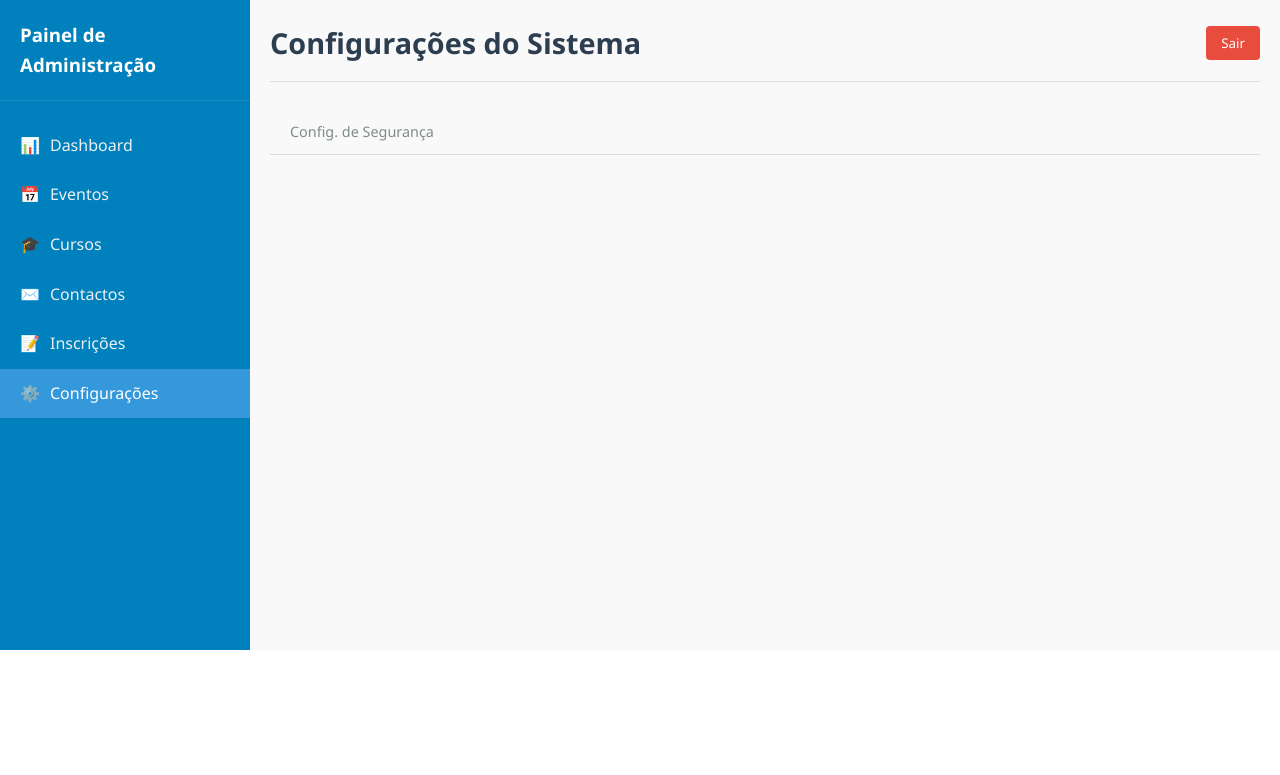
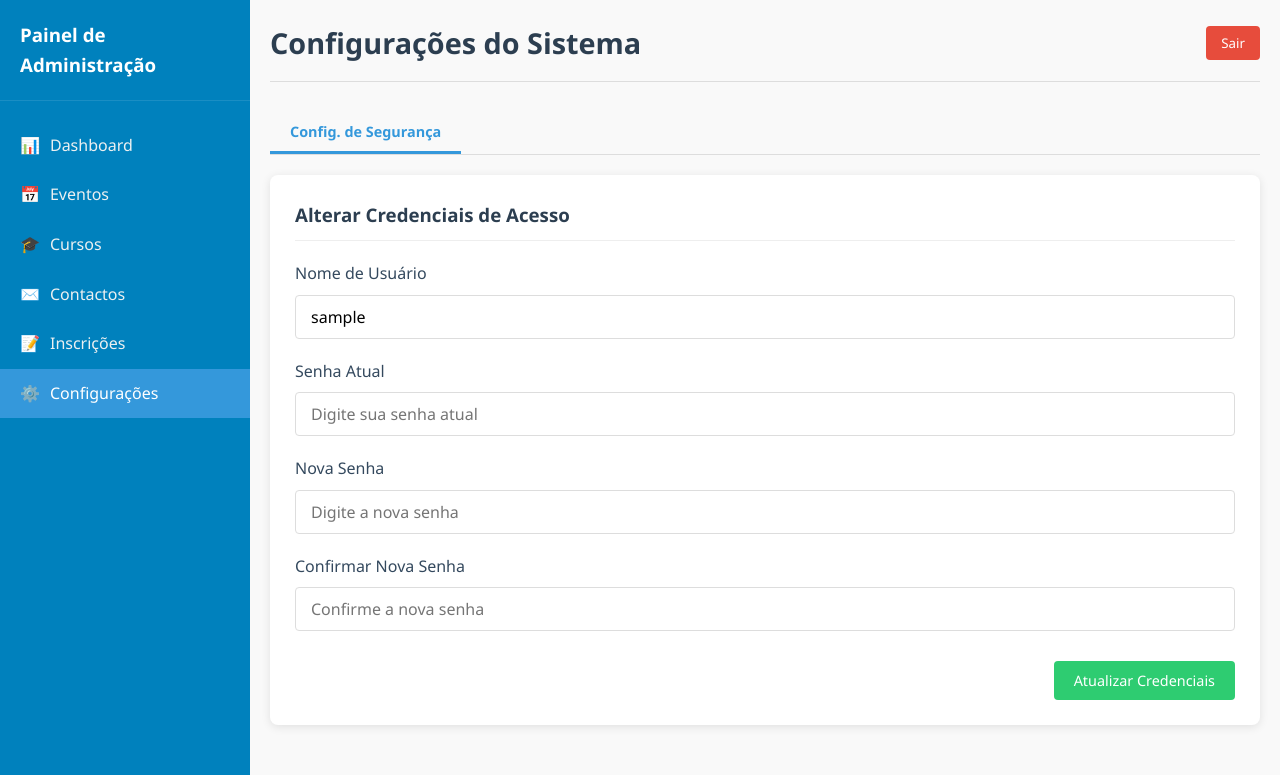
Before and after one commit to OrlandoMartinho/sistema_de_inscricao_v2, a PHP site: page /pages/admin/admin-config.php in a window 1280 px wide. Shown: the part 150-925 px from the top of the page. Before the commit the page ends 800 px from the top, so only its background shows below. Run offline with PHP 8.4, Linux system fonts and the light colour scheme; the visitor is signed in with stand-in values (Sample User, id 1).

Commit message:
finishing any views

```diff
--- a/pages/admin/admin-config.php
+++ b/pages/admin/admin-config.php
@@ -1,11 +1,54 @@
 <?php
-
 session_start();
 if (!isset($_SESSION['loggedin']) || $_SESSION['loggedin'] !== true) {
     header("Location: login.php");
     exit;
 }
 
+include('../../config/connection.php');
+
+// Processar o formulário de alteração de senha
+if ($_SERVER['REQUEST_METHOD'] == 'POST') {
+    $current_password = $_POST['current_pass'] ?? '';
+    $new_password = $_POST['new_pass'] ?? '';
+    $confirm_password = $_POST['confirm_pass'] ?? '';
+
+    // Verificar se a nova senha e a confirmação coincidem
+    if ($new_password !== $confirm_password) {
+        $_SESSION['msg'] = '<div class="alert error">As senhas não coincidem!</div>';
+        header("Location: admin-config.php");
+        exit;
+    }
+
+    // Obter a senha atual do banco de dados
+    $username = $_SESSION['username'];
+    $stmt = $conn->prepare("SELECT password FROM admin_users WHERE username = ?");
+    $stmt->bind_param("s", $username);
+    $stmt->execute();
+    $result = $stmt->get_result();
+    $user = $result->fetch_assoc();
+
+    // Verificar a senha atual
+    if (!password_verify($current_password, $user['password'])) {
+        $_SESSION['msg'] = '<div class="alert error">Senha atual incorreta!</div>';
+        header("Location: admin-config.php");
+        exit;
+    }
+
+    // Atualizar a senha no banco de dados
+    $hashed_password = password_hash($new_password, PASSWORD_DEFAULT);
+    $update_stmt = $conn->prepare("UPDATE admin_users SET password = ? WHERE username = ?");
+    $update_stmt->bind_param("ss", $hashed_password, $username);
+
+    if ($update_stmt->execute()) {
+        $_SESSION['msg'] = '<div class="alert success">Senha atualizada com sucesso!</div>';
+    } else {
+        $_SESSION['msg'] = '<div class="alert error">Erro ao atualizar a senha!</div>';
+    }
+
+    header("Location: admin-config.php");
+    exit;
+}
 ?>
 
 <!DOCTYPE html>
@@ -15,7 +58,23 @@ if (!isset($_SESSION['loggedin']) || $_SESSION['loggedin'] !== true) {
     <meta name="viewport" content="width=device-width, initial-scale=1.0">
     <title>Admin - Configurações</title>
     <link rel="stylesheet" href="../css1/admin/config.css">
-
+    <style>
+        .alert {
+            padding: 10px;
+            margin-bottom: 15px;
+            border-radius: 4px;
+        }
+        .error {
+            background-color: #ffdddd;
+            color: #d8000c;
+            border: 1px solid #d8000c;
+        }
+        .success {
+            background-color: #ddffdd;
+            color: #4F8A10;
+            border: 1px solid #4F8A10;
+        }
+    </style>
 </head>
 <body>
     <header style="background-image: url('../../img/ac.jpg'); height: 150px;">
@@ -42,47 +101,42 @@ if (!isset($_SESSION['loggedin']) || $_SESSION['loggedin'] !== true) {
         <div class="admin-content">
             <div class="admin-header">
                 <h2>Configurações do Sistema</h2>
-                <button class="logout-btn" onclick="window.location.href='login.html'">Sair</button>
+                <button class="logout-btn" onclick="window.location.href='logout.php'">Sair</button>
             </div>
 
             <div class="settings-tabs">
-
-                <button class="tab-btn" onclick="openTab(event, 'email-settings')">Config. de Segurança</button>
-
+                <button class="tab-btn active" onclick="openTab(event, 'email-settings')">Config. de Segurança</button>
             </div>
 
-            <div id="email-settings" class="tab-content">
+            <div id="email-settings" class="tab-content active">
                 <div class="settings-form">
-                    <h3>Alterar Credenciais de Email</h3>
-                    <form action="admin-config/receber-credencias.php" method="post">
-
+                    <h3>Alterar Credenciais de Acesso</h3>
+                    <form action="admin-config.php" method="post">
                         <?php
                             if(isset($_SESSION['msg'])){
-                            echo ($_SESSION['msg']);
+                                echo $_SESSION['msg'];
                                 unset($_SESSION['msg']);
                             }
-
                         ?>
 
-
                         <div class="form-group">
-                            <label for="smtp-user">Email de Acesso</label>
-                            <input type="email" id="smtp-user" value=" <?php echo 'admin@gmail.com' ?>">
+                            <label for="smtp-user">Nome de Usuário</label>
+                            <input type="text" id="smtp-user" value="<?php echo htmlspecialchars($_SESSION['username'] ?? 'admin'); ?>" readonly>
                         </div>
 
                         <div class="form-group">
                             <label for="current-pass">Senha Atual</label>
-                            <input type="password" id="senha_actual" placeholder="Digite sua senha atual">
+                            <input type="password" id="current-pass" name="current_pass" placeholder="Digite sua senha atual" required>
                         </div>
 
                         <div class="form-group">
-                            <label for="smtp-pass">Nova Senha</label>
-                            <input type="password" id="senha_nova" placeholder="Digite a nova senha">
+                            <label for="new-pass">Nova Senha</label>
+                            <input type="password" id="new-pass" name="new_pass" placeholder="Digite a nova senha" required>
                         </div>
 
                         <div class="form-group">
                             <label for="confirm-pass">Confirmar Nova Senha</label>
-                            <input type="password" id="confirmar_senha" placeholder="Confirme a nova senha">
+                            <input type="password" id="confirm-pass" name="confirm_pass" placeholder="Confirme a nova senha" required>
                         </div>
 
                         <div class="form-actions">
@@ -91,7 +145,6 @@ if (!isset($_SESSION['loggedin']) || $_SESSION['loggedin'] !== true) {
                     </form>
                 </div>
             </div>
-
         </div>
     </div>
 
--- a/pages/admin/login.php
+++ b/pages/admin/login.php
@@ -2,7 +2,7 @@
 
 session_start();
 
-if (isset($_SESSION['loggedin']) || $_SESSION['loggedin'] == true) {
+if (isset($_SESSION['loggedin']) && $_SESSION['loggedin'] === true) {
     header("Location: admin-dashboard.php");
     exit;
 }
--- a/pages/css1/events-styles.css
+++ b/pages/css1/events-styles.css
@@ -45,7 +45,7 @@
 
         .admin-sidebar {
             width: 250px;
-            background: #2c3e50;
+            background-color: #0081bd;
             color: white;
             padding: 20px 0;
         }
--- a/pages/inscricao.php
+++ b/pages/inscricao.php
@@ -2,11 +2,7 @@
 // Iniciar sessão
 session_start();
 
-// Configurações do banco de dados
-$servername = "localhost";
-$username = "root";
-$password = "";
-$dbname = "ip30set";
+include '../config/connection.php'; // Incluir arquivo de configuração do banco de dados
 
 // Processar formulário de inscrição
 if ($_SERVER["REQUEST_METHOD"] == "POST") {
```
Lines whose indentation alone changed are shown as unchanged.
